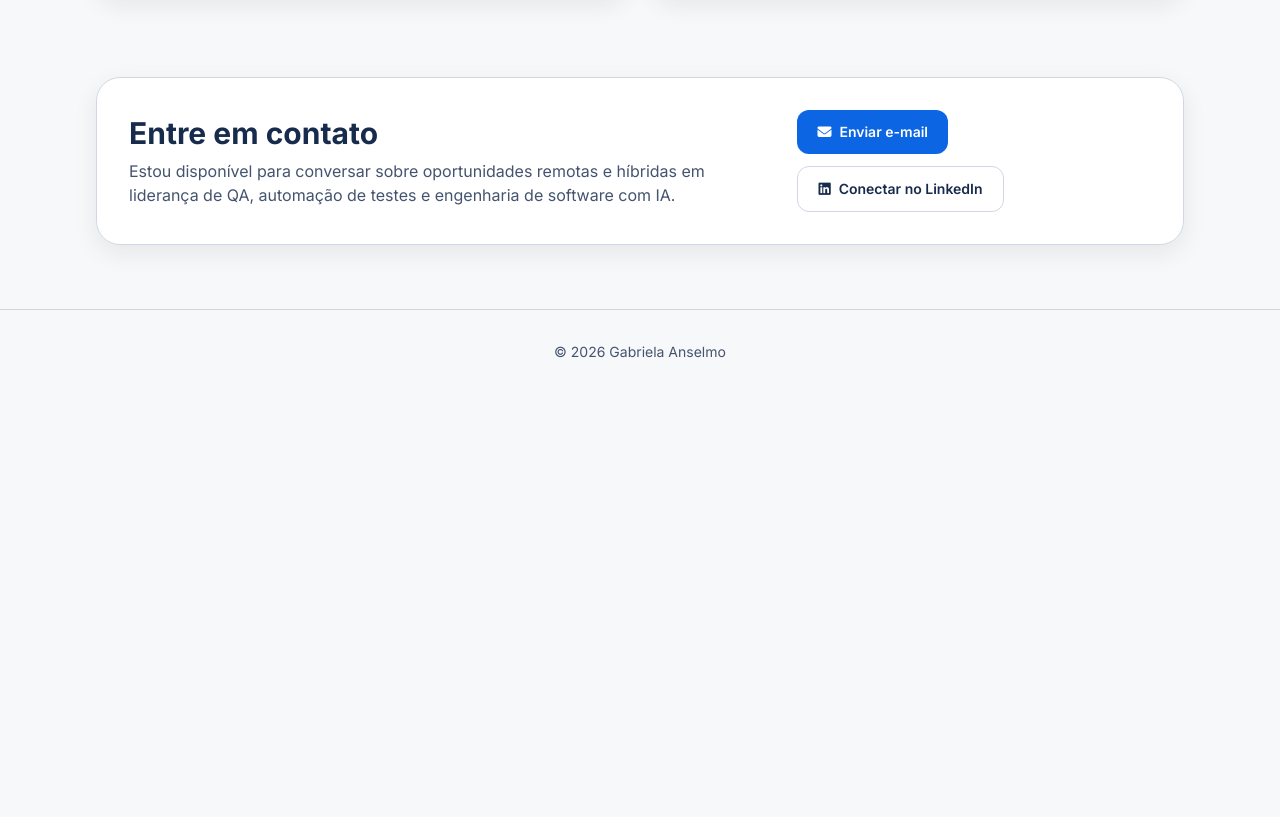
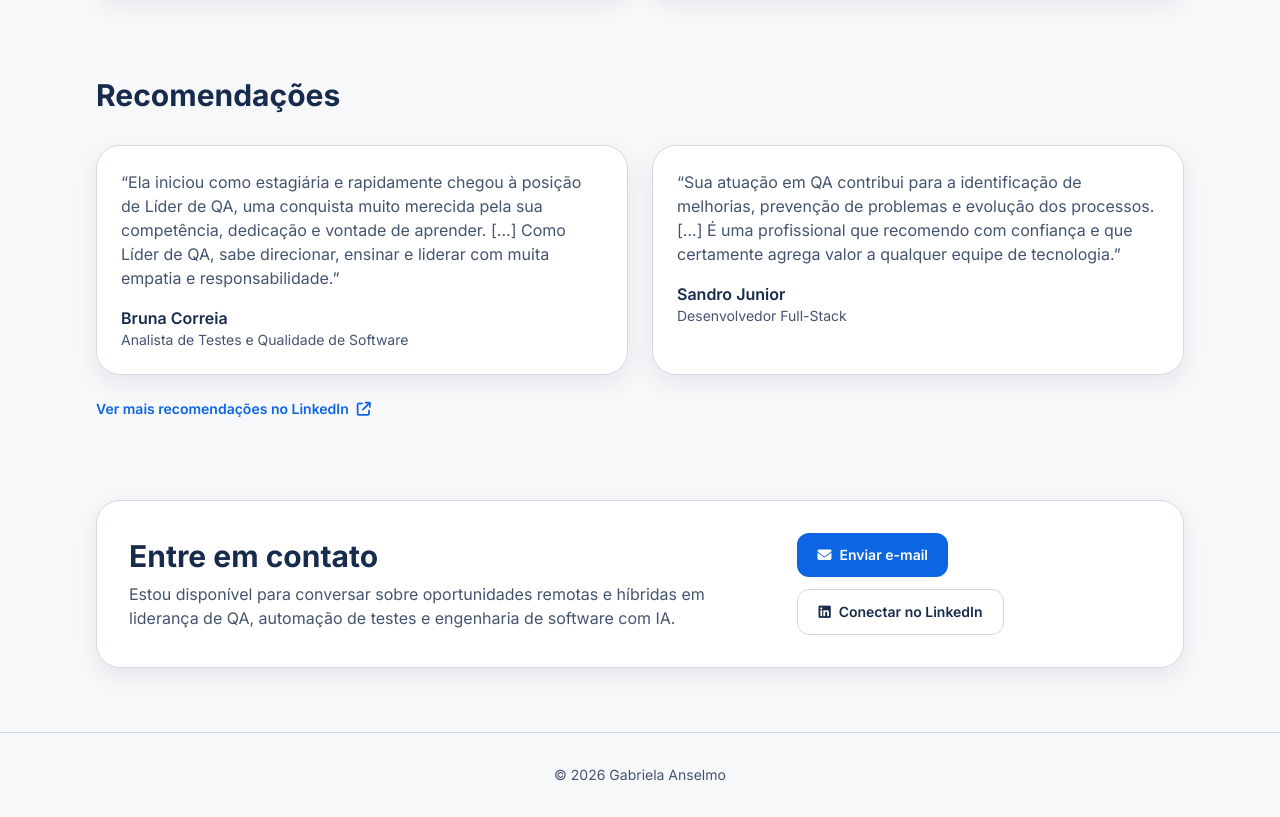
Before and after one commit to gabrielaanselmo/portfolio_2, a website: page public/index.html in a window 1280 px wide. Shown: the part 2936-3753 px from the top of the page. Before the commit the page ends 3330 px from the top, so only its background shows below. Drawn offline with Linux system fonts and the light colour scheme.

Commit message:
Adiciona recomendações ao portfólio

```diff
--- a/public/index.html
+++ b/public/index.html
@@ -295,6 +295,33 @@
         </div>
       </section>
 
+      <section id="recomendacoes" class="mt-20">
+        <h2 class="section-title mb-8">Recomendações</h2>
+        <div class="grid gap-6 lg:grid-cols-2">
+          <figure class="card-glass">
+            <blockquote class="text-on-light">
+              <p>“Ela iniciou como estagiária e rapidamente chegou à posição de Líder de QA, uma conquista muito merecida pela sua competência, dedicação e vontade de aprender. [...] Como Líder de QA, sabe direcionar, ensinar e liderar com muita empatia e responsabilidade.”</p>
+            </blockquote>
+            <figcaption class="mt-4">
+              <p class="font-semibold">Bruna Correia</p>
+              <p class="text-sm text-on-light">Analista de Testes e Qualidade de Software</p>
+            </figcaption>
+          </figure>
+          <figure class="card-glass">
+            <blockquote class="text-on-light">
+              <p>“Sua atuação em QA contribui para a identificação de melhorias, prevenção de problemas e evolução dos processos. [...] É uma profissional que recomendo com confiança e que certamente agrega valor a qualquer equipe de tecnologia.”</p>
+            </blockquote>
+            <figcaption class="mt-4">
+              <p class="font-semibold">Sandro Junior</p>
+              <p class="text-sm text-on-light">Desenvolvedor Full-Stack</p>
+            </figcaption>
+          </figure>
+        </div>
+        <a href="https://www.linkedin.com/in/gabrielaanselmo" class="project-link">
+          Ver mais recomendações no LinkedIn <i aria-hidden="true" class="fa-solid fa-arrow-up-right-from-square"></i>
+        </a>
+      </section>
+
       <section id="contato" class="mt-20">
         <div class="card-glass flex flex-col gap-6 p-8 lg:flex-row lg:items-center lg:justify-between">
           <div>
```
